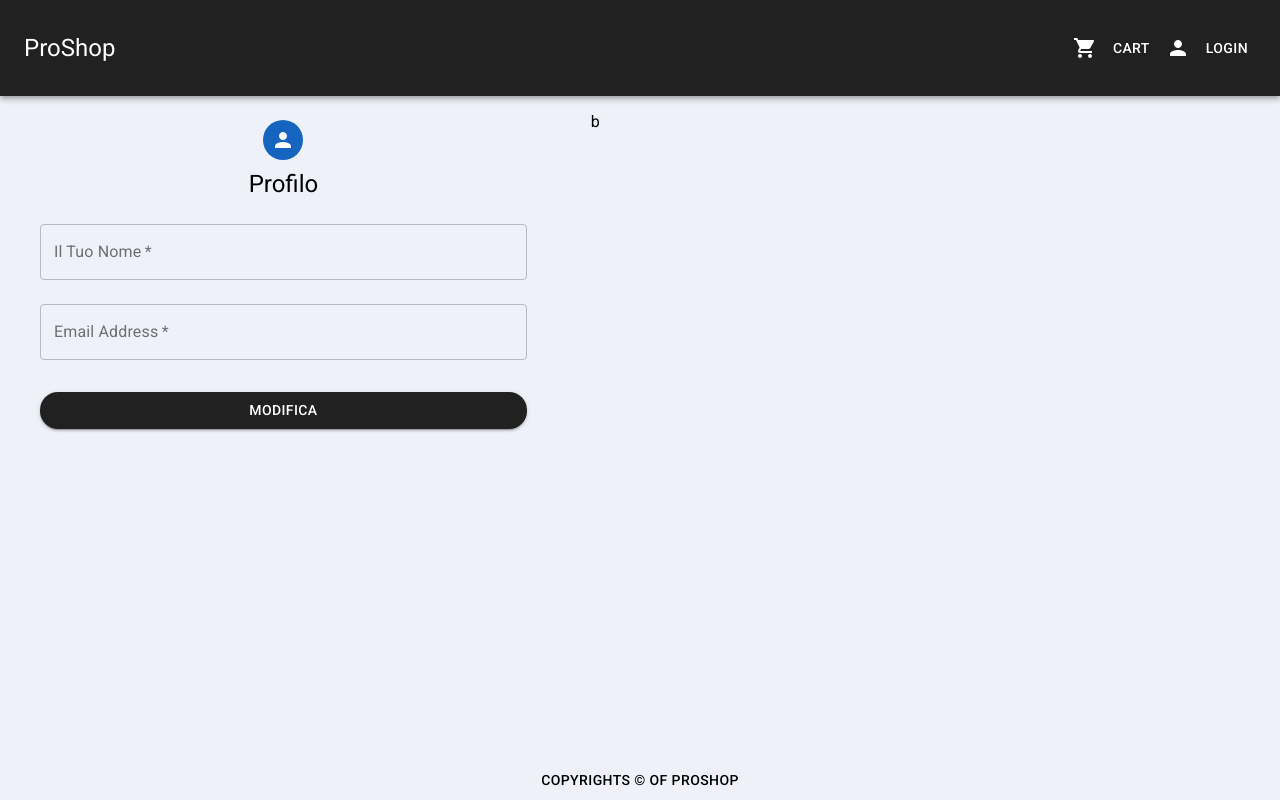
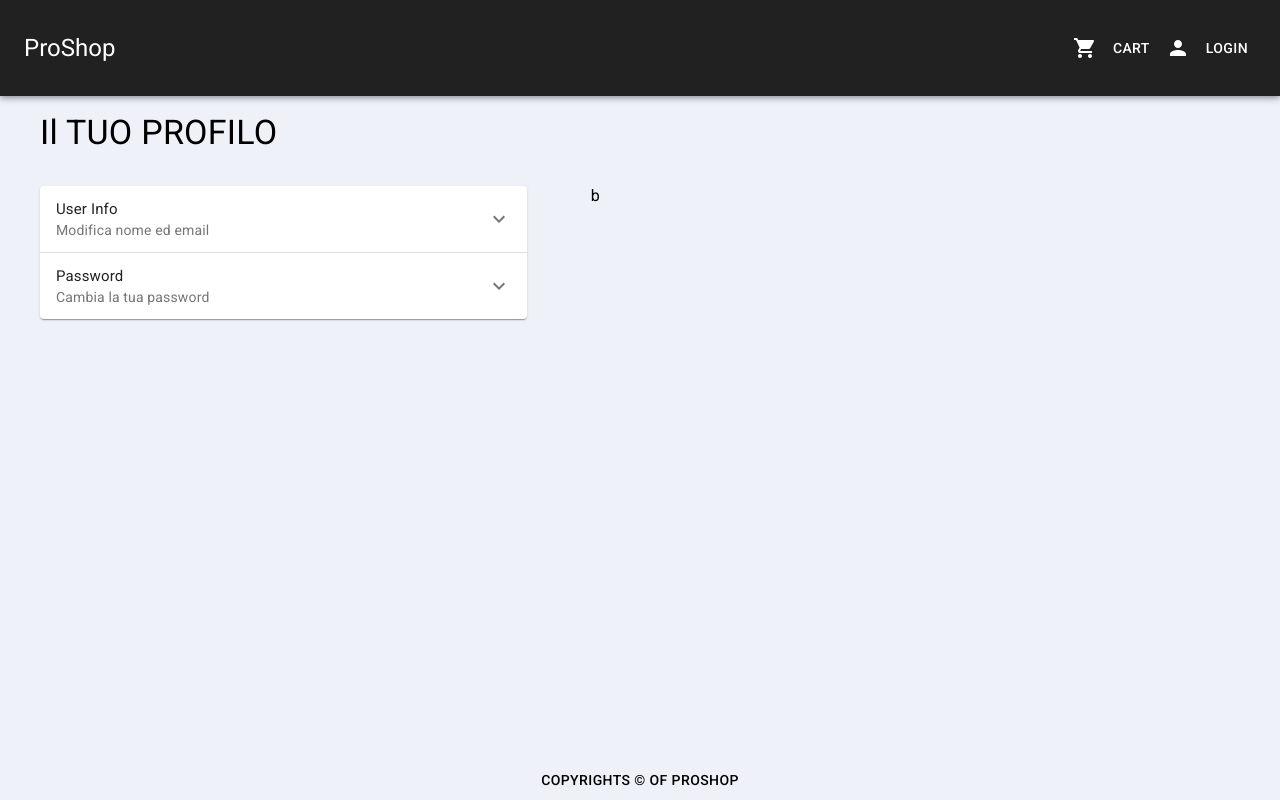
Before and after one commit to omardeangelis/proshop, a React (Create React App) app in the folder frontend/: page /profile in a window 1280 px wide. Built offline with nearby package versions, Linux system fonts and the light colour scheme; no server answers.

Commit message:
reset password per utente loggato

```diff
--- /dev/null
+++ b/frontend/src/components/ui/Accordion.js
@@ -0,0 +1,46 @@
+import React from "react";
+import Accordion from "@material-ui/core/Accordion";
+import Typography from "@material-ui/core/Typography";
+import AccordionDetails from "@material-ui/core/AccordionDetails";
+import AccordionSummary from "@material-ui/core/AccordionSummary";
+import ExpandMoreIcon from "@material-ui/icons/ExpandMore";
+import Box from "@material-ui/core/Box";
+import { makeStyles } from "@material-ui/core/styles";
+
+const useStyles = makeStyles((theme) => ({
+  heading: {
+    fontSize: theme.typography.pxToRem(15),
+    flexBasis: "33.33%",
+    flexShrink: 0,
+  },
+}));
+
+const AccordionContainer = ({
+  title,
+  description,
+  children,
+  isDefaultOpen,
+}) => {
+  const classes = useStyles();
+  const [isExpand, setIsExpand] = React.useState(isDefaultOpen || false);
+  return (
+    <Accordion expanded={isExpand}>
+      <AccordionSummary
+        expandIcon={<ExpandMoreIcon />}
+        aria-controls="panel1bh-content"
+        id="panel1bh-header"
+        onClick={() => setIsExpand(!isExpand)}
+      >
+        <Box>
+          <Typography className={classes.heading}> {title}</Typography>
+          <Typography variant="body2" color="textSecondary">
+            {description}
+          </Typography>
+        </Box>
+      </AccordionSummary>
+      <AccordionDetails>{children}</AccordionDetails>
+    </Accordion>
+  );
+};
+
+export default AccordionContainer;
--- a/frontend/src/reducers/actions/loginActions.js
+++ b/frontend/src/reducers/actions/loginActions.js
@@ -16,6 +16,9 @@ import {
   UPDATE_PROFILE_REQUEST_SUCCESS,
   UPDATE_PROFILE_REQUEST_FAILED,
   PROFILE_REQUEST_RESET,
+  UPDATE_PASSWORD_REQUEST_STARTED,
+  UPDATE_PASSWORD_REQUEST_SUCCESS,
+  UPDATE_PASSWORD_REQUEST_FAILED,
 } from "../constants/loginConstants";
 
 //User fa il login tramita la Login Screen
@@ -60,6 +63,8 @@ export const userLogout = () => async (dispatch) => {
   localStorage.removeItem("isAdmin");
 };
 
+////////////////////////////////////////////////////////////////////////////////////////
+
 //User si registra tramita la Register Screen
 export const userRegister = (name, email, password) => async (dispatch) => {
   dispatch({ type: REGISTER_REQUEST_STARTED });
@@ -90,6 +95,8 @@ export const userRegister = (name, email, password) => async (dispatch) => {
   }
 };
 
+////////////////////////////////////////////////////////////////////////////////////////
+
 //Elimino messaggio di errore
 export const newRegisterAttempt = () => async (dispatch) => {
   dispatch({ type: NEW_REGISTER_ATTEMPT });
@@ -111,6 +118,8 @@ export const fetchProfileData = () => async (dispatch) => {
     });
   }
 };
+
+////////////////////////////////////////////////////////////////////////////////////////
 
 export const resetUserProfileInfo = () => async (dispatch) => {
   dispatch({ type: PROFILE_REQUEST_RESET });
@@ -141,3 +150,30 @@ export const updateProfile = (name, email) => async (dispatch) => {
     });
   }
 };
+
+////////////////////////////////////////////////////////////////////////////////////////
+
+export const updatePassword = (currentPassword, newPassword) => async (
+  dispatch
+) => {
+  dispatch({ type: UPDATE_PASSWORD_REQUEST_STARTED });
+  try {
+    await axios.put(
+      "/api/auth/updatepassword",
+      { currentPassword, newPassword },
+      {
+        headers: {
+          "Content-Type": "application/json",
+        },
+      }
+    );
+
+    dispatch({ type: UPDATE_PASSWORD_REQUEST_SUCCESS });
+  } catch (error) {
+    console.log(error.response.data.error);
+    dispatch({
+      type: UPDATE_PASSWORD_REQUEST_FAILED,
+      payload: error.response.data.error,
+    });
+  }
+};
--- a/frontend/src/reducers/constants/loginConstants.js
+++ b/frontend/src/reducers/constants/loginConstants.js
@@ -9,11 +9,17 @@ export const REGISTER_REQUEST_SUCCESS = "REGISTER_REQUEST_SUCCESS";
 export const REGISTER_REQUEST_FAILED = "REGISTER_REQUEST_FAILED";
 export const NEW_REGISTER_ATTEMPT = "NEW_REGISTER_ATTEMPT";
 
-export const PROFILE_REQUEST_STARTED = "REGISTER_REQUEST_STARTED";
-export const PROFILE_REQUEST_SUCCESS = "REGISTER_REQUEST_SUCCESS";
-export const PROFILE_REQUEST_FAILED = "REGISTER_REQUEST_FAILED";
-export const PROFILE_REQUEST_RESET = "REGISTER_REQUEST_FAILED";
+export const PROFILE_REQUEST_STARTED = "PROFILE_REQUEST_STARTED";
+export const PROFILE_REQUEST_SUCCESS = "PROFILE_REQUEST_SUCCESS";
+export const PROFILE_REQUEST_FAILED = "PROFILE_REQUEST_FAILED";
+export const PROFILE_REQUEST_RESET = "PROFILE_REQUEST_FAILED";
 
-export const UPDATE_PROFILE_REQUEST_STARTED = "REGISTER_REQUEST_STARTED";
-export const UPDATE_PROFILE_REQUEST_SUCCESS = "REGISTER_REQUEST_SUCCESS";
-export const UPDATE_PROFILE_REQUEST_FAILED = "REGISTER_REQUEST_FAILED";
+export const UPDATE_PROFILE_REQUEST_STARTED = "UPDATE_PROFILE_REQUEST_STARTED";
+export const UPDATE_PROFILE_REQUEST_SUCCESS = "UPDATE_PROFILE_REQUEST_SUCCESS";
+export const UPDATE_PROFILE_REQUEST_FAILED = "UPDATE_PROFILE_REQUEST_FAILED";
+
+export const UPDATE_PASSWORD_REQUEST_STARTED =
+  "UPDATE_PASSWORD_REQUEST_STARTED";
+export const UPDATE_PASSWORD_REQUEST_SUCCESS =
+  "UPDATE_PASSWORD_REQUEST_SUCCESS";
+export const UPDATE_PASSWORD_REQUEST_FAILED = "UPDATE_PASSWORD_REQUEST_FAILED";
--- a/frontend/src/reducers/loginReducer.js
+++ b/frontend/src/reducers/loginReducer.js
@@ -15,6 +15,9 @@ import {
   UPDATE_PROFILE_REQUEST_FAILED,
   UPDATE_PROFILE_REQUEST_STARTED,
   UPDATE_PROFILE_REQUEST_SUCCESS,
+  UPDATE_PASSWORD_REQUEST_STARTED,
+  UPDATE_PASSWORD_REQUEST_SUCCESS,
+  UPDATE_PASSWORD_REQUEST_FAILED,
 } from "./constants/loginConstants";
 
 export const loginReducer = (state = {}, action) => {
@@ -93,3 +96,18 @@ export const updateProfileReducer = (state = {}, { type, payload }) => {
       return state;
   }
 };
+
+////////////////////////////////////////////////////////////////////////////////////////
+
+export const updtateUserPasswordReducer = (state = {}, { type, payload }) => {
+  switch (type) {
+    case UPDATE_PASSWORD_REQUEST_STARTED:
+      return { isLoading: true };
+    case UPDATE_PASSWORD_REQUEST_SUCCESS:
+      return { isLoading: false, success: true };
+    case UPDATE_PASSWORD_REQUEST_FAILED:
+      return { isLoading: false, success: false, error: payload };
+    default:
+      return state;
+  }
+};
--- a/frontend/src/screen/RegisterScreen.js
+++ b/frontend/src/screen/RegisterScreen.js
@@ -175,6 +175,7 @@ const LoginScreen = ({ location, history }) => {
             label="Password"
             type="password"
             id="confirmPassword"
+            autoComplete="current-password"
             value={inputState.confirmPassword}
             onChange={handleChange}
           />
--- a/frontend/src/screen/UserProfileScreen.js
+++ b/frontend/src/screen/UserProfileScreen.js
@@ -3,15 +3,18 @@ import { useSelector, useDispatch } from "react-redux";
 import styled from "styled-components";
 import Typography from "@material-ui/core/Typography";
 import PersonIcon from "@material-ui/icons/Person";
+import LockOutlinedIcon from "@material-ui/icons/LockOutlined";
 import Alert from "@material-ui/lab/Alert";
 import Avatar from "@material-ui/core/Avatar";
 import Button from "@material-ui/core/Button";
 import TextField from "@material-ui/core/TextField";
+import AccordionContainer from "../components/ui/Accordion";
 import { makeStyles } from "@material-ui/core/styles";
 import {
   fetchProfileData,
   resetUserProfileInfo,
   updateProfile,
+  updatePassword,
 } from "../reducers/actions/loginActions";
 
 const useStyles = makeStyles((theme) => ({
@@ -45,11 +48,18 @@ const UserProfileScreen = () => {
   const [inputState, setInputState] = useState({
     name: "",
     email: "",
+    password: "",
+    nuovaPassword: "",
   });
 
   const handleSubmit = (e) => {
     e.preventDefault();
     dispatch(updateProfile(inputState.name, inputState.email));
+  };
+
+  const handlePasswordSubmit = (e) => {
+    e.preventDefault();
+    dispatch(updatePassword(inputState.nuovaPassword, inputState.password));
   };
 
   const handleChange = (e) => {
@@ -81,7 +91,13 @@ const UserProfileScreen = () => {
 
   return (
     <Wrapper>
+      <Typography variant="h4">Il TUO PROFILO</Typography>
+      <div className="user-update-container">
         <div className="user-info">
+          <AccordionContainer
+            title="User Info"
+            description="Modifica nome ed email"
+          >
             <div className={classes.paper}>
               <Avatar className={classes.avatar}>
                 <PersonIcon />
@@ -135,16 +151,85 @@ const UserProfileScreen = () => {
                 </Button>
               </form>
             </div>
+          </AccordionContainer>
+
+          {/* Modifica Password From */}
+
+          <AccordionContainer
+            title="Password"
+            description="Cambia la tua password"
+          >
+            <div className={classes.paper}>
+              <Avatar className={classes.avatar}>
+                <LockOutlinedIcon />
+              </Avatar>
+              <Typography component="h1" variant="h5">
+                Password
+              </Typography>
+              <form className={classes.form} onSubmit={handlePasswordSubmit}>
+                <TextField
+                  type="password"
+                  variant="outlined"
+                  margin="normal"
+                  required
+                  fullWidth
+                  id="password"
+                  label="Nuova Password"
+                  name="password"
+                  value={inputState.password}
+                  onChange={handleChange}
+                  autoComplete="current-password"
+                />
+
+                <TextField
+                  type="password"
+                  variant="outlined"
+                  margin="normal"
+                  required
+                  fullWidth
+                  id="nuovaPassword"
+                  label="Password Precedente"
+                  name="nuovaPassword"
+                  autoComplete="nuovaPassword"
+                  value={inputState.nuovaPassword}
+                  onChange={handleChange}
+                />
+                {error && (
+                  <Alert
+                    variant="outlined"
+                    severity="error"
+                    className={classes.alert}
+                  >
+                    {error}
+                  </Alert>
+                )}
+                <Button
+                  type="submit"
+                  fullWidth
+                  variant="contained"
+                  color="primary"
+                  className={`${classes.submit} btn`}
+                >
+                  Modifica
+                </Button>
+              </form>
+            </div>
+          </AccordionContainer>
         </div>
         <div className="user-actions">b</div>
+      </div>
     </Wrapper>
   );
 };
 
 const Wrapper = styled.section`
   display: grid;
+  gap: 2rem;
+  .user-update-container {
+    display: grid;
     grid-template-columns: 1.5fr 2fr;
     gap: 4rem;
+  }
 `;
 
 export default UserProfileScreen;
--- a/frontend/src/store.js
+++ b/frontend/src/store.js
@@ -8,6 +8,7 @@ import {
   registerReducer,
   getProfileReducer,
   updateProfileReducer,
+  updtateUserPasswordReducer,
 } from "./reducers/loginReducer";
 
 const reducer = combineReducers({
@@ -17,6 +18,7 @@ const reducer = combineReducers({
   register: registerReducer,
   profile: getProfileReducer,
   updateProfile: updateProfileReducer,
+  updatePassword: updtateUserPasswordReducer,
 });
 
 const cartItemsFromStorage = localStorage.getItem("cartItems")
```
Lines whose indentation alone changed are shown as unchanged.
